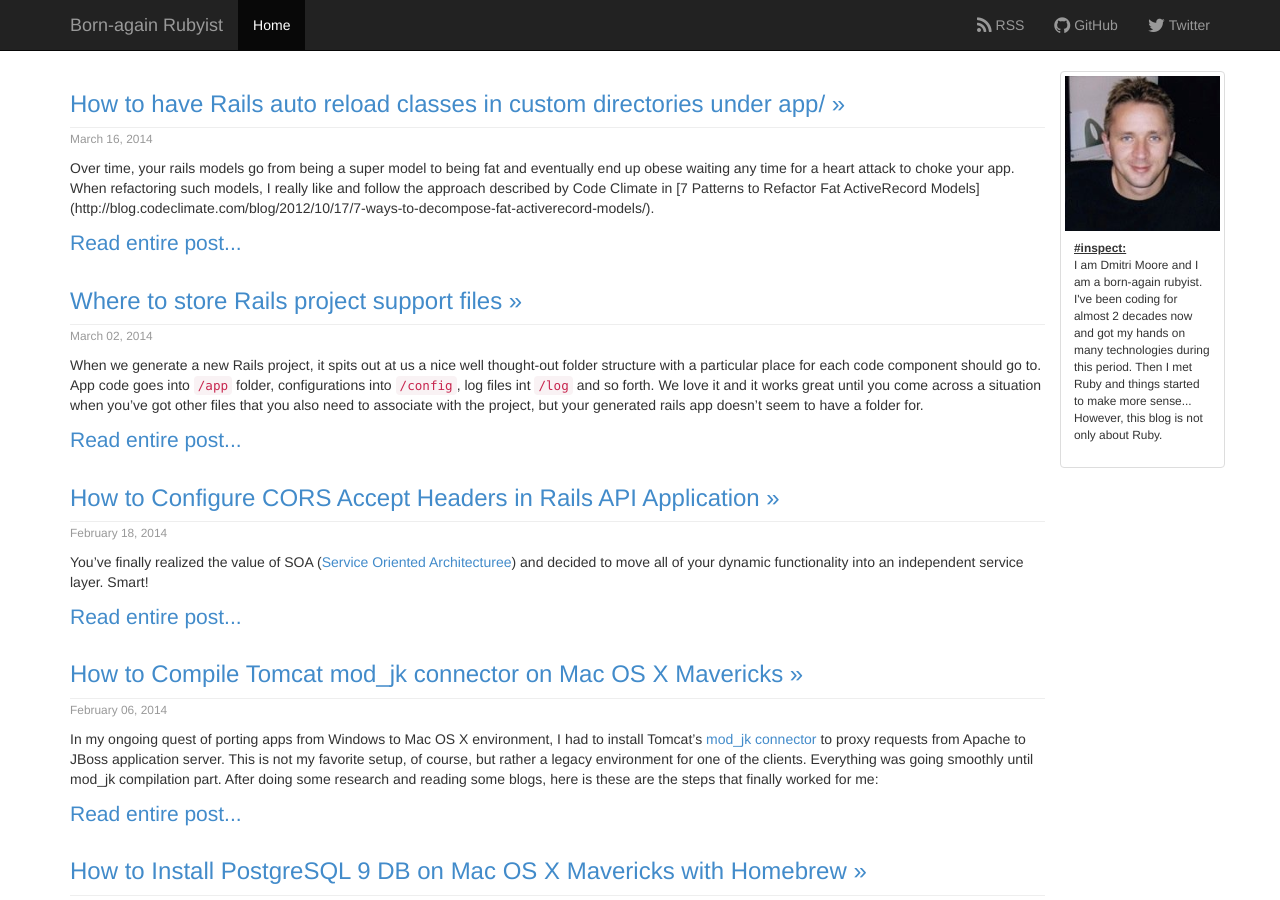
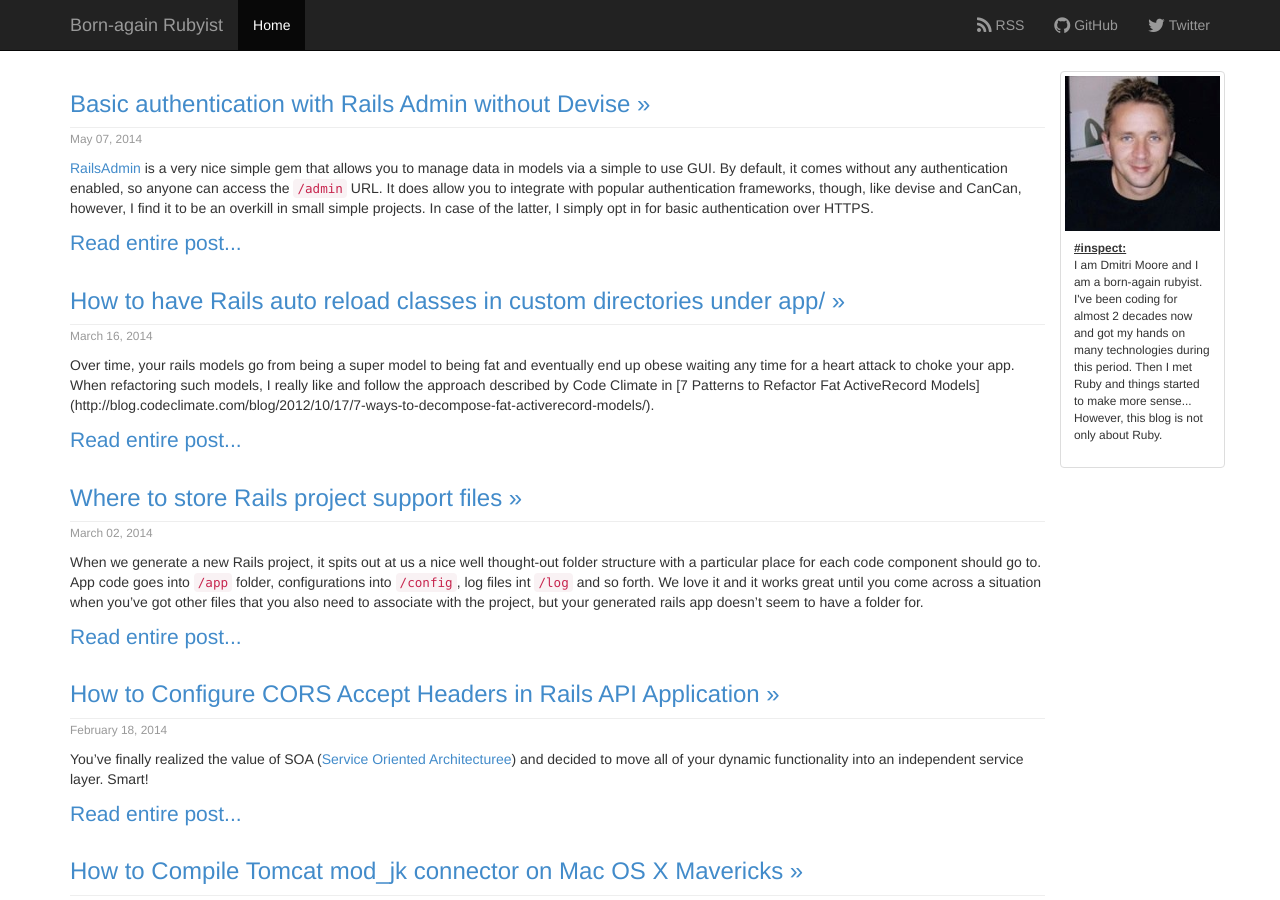
Before and after one commit to demisx/demisx.github.io, a Jekyll site: the page built from index.md, in a window 1280 px wide and 900 px high. Built offline with Jekyll 4.4.1, drawn with Linux system fonts in a browser that asks for light colours; nearby versions of some CDN libraries; Markdown is read by kramdown in place of the engine named in the settings.

Commit message:
Post basic auth with RailsAdmin

````diff
--- a/_config.yml
+++ b/_config.yml
@@ -3,5 +3,5 @@ safe: true
 lsi: false
 description: Blog from born-again ruyist @demisx
 markdown: redcarpet
-pygments: true
+highlighter: pygments
 url: http://demisx.github.io
--- /dev/null
+++ b/_posts/2014-05-07-authentication-rails-admin-without-devise.md
@@ -0,0 +1,53 @@
+---
+layout: post
+title:  "Basic authentication with Rails Admin without Devise"
+date:   2014-05-07 12:19:12
+categories: rails-admin
+---
+
+[RailsAdmin](https://github.com/sferik/rails_admin) is a very nice simple gem
+that allows you to manage data in models via a simple to use GUI. By default, it
+comes without any authentication enabled, so anyone can access the `/admin` URL.
+It does allow you to integrate with popular authentication frameworks, though,
+like devise and CanCan, however, I find it to be an overkill in small simple
+projects. In case of the latter, I simply opt in for basic authentication over
+HTTPS.
+
+Here is what needs to be done to enable basic authentication for RailsAdmin:
+
+**Step 1.** Add user and password you wish to protect access with:
+
+```ruby
+# in config/secrets.yml
+development:
+  ... ... ...
+  user: radmin
+  password: [my_dev_password]
+production:
+  ... ... ...
+  user: radmin
+  password: [myProdPassword]
+```
+
+**Step 2.** Add these lines to RA initializer:
+
+```ruby
+# in config/initializers/reails_admin.rb
+  config.authorize_with do
+    authenticate_or_request_with_http_basic('Login required') do |username, password|
+      username == Rails.application.secrets.user &&
+      password == Rails.application.secrets.password
+    end
+  end
+```
+
+**Step 3.** Restart
+
+Now, restart your rails app server and try to access the RailsAdmin URL (e.g. `/admin`).
+It should prompt for a user name and password.
+
+___
+##### Today my environment was:
+
+- Rails 4.1.0.rc2
+- Rails Admin 0.6.1
````
